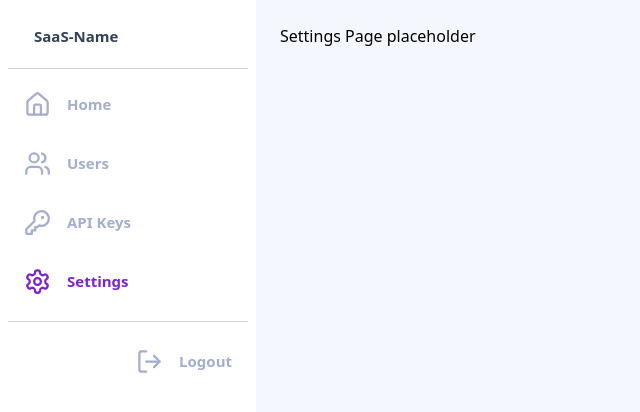
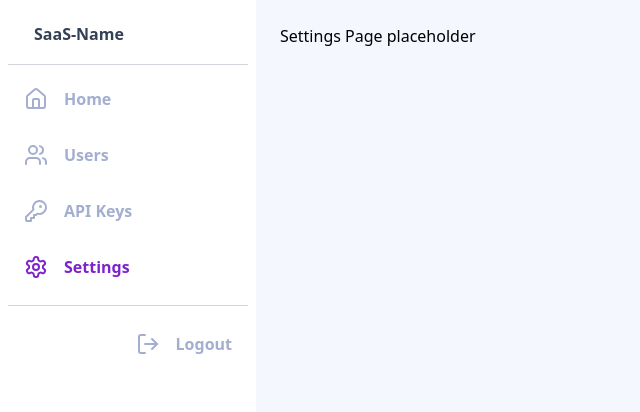
Before and after one commit to Bay-Valley-Tech-Code-Academy/BVT-BaaS-API, a React (Vite) app in the folder front-end/: page /dashboard/settings in a window 1280 px wide. Shown: the top 412 px of the page, without its empty margins (0-640 px from the left). Built offline with nearby package versions, Linux system fonts and the light colour scheme.

Commit message:
Setteled on 24px for icons, text is text-base, and got rid of redundant react imports

```diff
--- a/front-end/src/components/SideNavBar.jsx
+++ b/front-end/src/components/SideNavBar.jsx
@@ -1,4 +1,3 @@
-import React from "react";
 import { NavLink } from "react-router-dom";
 import { Home, Users, Settings, LogOut, KeyRound } from "lucide-react";
 
@@ -8,7 +7,7 @@ export default function SideNavBar() {
       <NavLink to="/dashboard">
         <div className="text-xl text-slate-700">
           <div className="mt-1 flex items-center rounded-md p-2.5 transition-colors hover:text-slate-700">
-            <h1 className="ml-4 text-[15px] font-bold">SaaS-Name</h1>
+            <h1 className="ml-4 text-base font-bold">SaaS-Name</h1>
           </div>
           <div className="my-2 h-[1px] bg-gray-300"></div>
         </div>
@@ -17,13 +16,13 @@ export default function SideNavBar() {
         {({ isActive }) => (
           <div className="mt-3 flex cursor-pointer items-center rounded-md p-2.5 px-4 text-dashboard-gray-50 transition-colors duration-300 hover:bg-blue-50 hover:text-slate-700">
             <span className={isActive ? "text-purple-700" : ""}>
-              <Home size={27} />
+              <Home size={24} />
             </span>
             <span
               className={
                 isActive
-                  ? "ml-4 text-[15px] font-bold text-purple-700"
-                  : "ml-4 text-[15px] font-bold"
+                  ? "ml-4 text-base font-bold text-purple-700"
+                  : "ml-4 text-base font-bold"
               }
             >
               Home
@@ -35,13 +34,13 @@ export default function SideNavBar() {
         {({ isActive }) => (
           <div className="mt-3 flex cursor-pointer items-center rounded-md p-2.5 px-4 text-dashboard-gray-50 transition-colors duration-300 hover:bg-blue-50 hover:text-slate-700">
             <span>
-              <Users size={27} className={isActive ? "text-purple-700" : ""} />
+              <Users size={24} className={isActive ? "text-purple-700" : ""} />
             </span>
             <span
               className={
                 isActive
-                  ? "ml-4 text-[15px] font-bold text-purple-700"
-                  : "ml-4 text-[15px] font-bold"
+                  ? "ml-4 text-base font-bold text-purple-700"
+                  : "ml-4 text-base font-bold"
               }
             >
               Users
@@ -54,15 +53,15 @@ export default function SideNavBar() {
           <div className="mt-3 flex cursor-pointer items-center rounded-md p-2.5 px-4 text-dashboard-gray-50 transition-colors duration-300 hover:bg-blue-50 hover:text-slate-700">
             <span>
               <KeyRound
-                size={27}
+                size={24}
                 className={isActive ? "text-purple-700" : ""}
               />
             </span>
             <span
               className={
                 isActive
-                  ? "ml-4 text-[15px] font-bold text-purple-700"
-                  : "ml-4 text-[15px] font-bold"
+                  ? "ml-4 text-base font-bold text-purple-700"
+                  : "ml-4 text-base font-bold"
               }
             >
               API Keys
@@ -75,15 +74,15 @@ export default function SideNavBar() {
           <div className="mt-3 flex cursor-pointer items-center rounded-md p-2.5 px-4 text-dashboard-gray-50 transition-colors duration-300 hover:bg-blue-50 hover:text-slate-700">
             <span>
               <Settings
-                size={27}
+                size={24}
                 className={isActive ? "text-purple-700" : ""}
               />
             </span>
             <span
               className={
                 isActive
-                  ? "ml-4 text-[15px] font-bold text-purple-700"
-                  : "ml-4 text-[15px] font-bold"
+                  ? "ml-4 text-base font-bold text-purple-700"
+                  : "ml-4 text-base font-bold"
               }
             >
               Settings
@@ -94,9 +93,9 @@ export default function SideNavBar() {
       <div className="my-4 h-[1px] bg-gray-300"></div>
       <div className="mt-1 flex cursor-pointer items-center justify-self-end rounded-md p-2.5 px-4 text-dashboard-gray-50 transition-colors duration-300 hover:bg-blue-50 hover:text-red-400">
         <span>
-          <LogOut size={27} />
+          <LogOut size={24} />
         </span>
-        <span className="ml-4 text-[15px] font-bold">Logout</span>
+        <span className="ml-4 text-base font-bold">Logout</span>
       </div>
     </div>
   );
--- a/front-end/src/pages/APIKeys.jsx
+++ b/front-end/src/pages/APIKeys.jsx
@@ -1,5 +1,3 @@
-import React from "react";
-
 export default function APIKeys() {
   return (
     <>
--- a/front-end/src/pages/DashboardHome.jsx
+++ b/front-end/src/pages/DashboardHome.jsx
@@ -1,5 +1,3 @@
-import React from "react";
-
 export default function DashboardHome() {
   return (
     <>
--- a/front-end/src/pages/Settings.jsx
+++ b/front-end/src/pages/Settings.jsx
@@ -1,5 +1,3 @@
-import React from "react";
-
 export default function Settings() {
   return (
     <>
--- a/front-end/src/pages/Users.jsx
+++ b/front-end/src/pages/Users.jsx
@@ -1,5 +1,3 @@
-import React from "react";
-
 export default function Users() {
   return (
     <>
```
